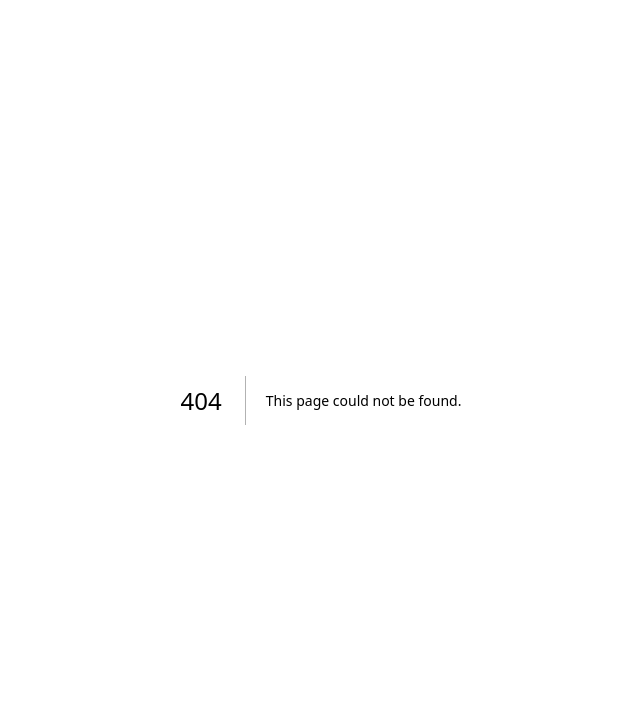
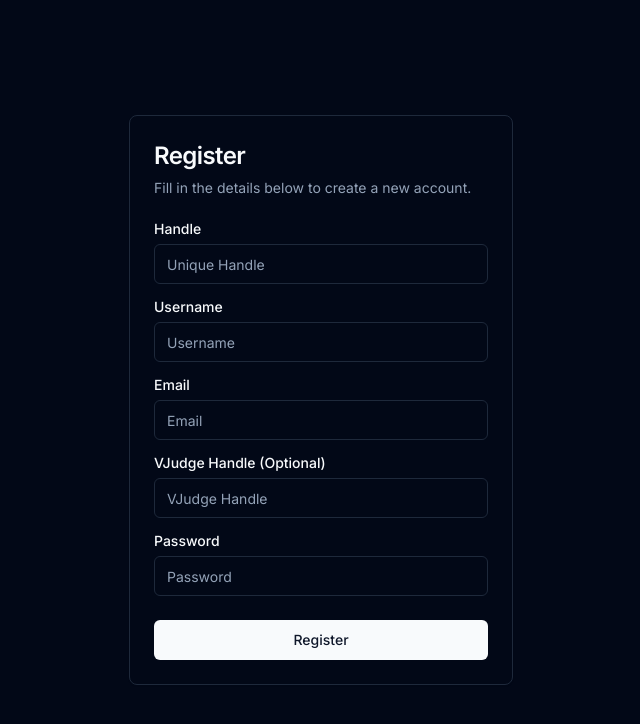
Before and after one commit to Sohaib03/LeaderBoardNextJS, a Next.js app: page /register in a window 1280 px wide. Before the commit this address had no page. Shown: the top 724 px of the page, without its empty margins (319-959 px from the left). Built offline with nearby package versions, Linux system fonts and the light colour scheme.

Commit message:
addedregistration

```diff
--- /dev/null
+++ b/app/login/page.js
@@ -0,0 +1,9 @@
+import { LoginForm } from "@/components/auth/LoginForm";
+
+export default function LoginPage() {
+  return (
+    <div className="flex items-center justify-center min-h-screen bg-dark-100">
+      <LoginForm />
+    </div>
+  );
+}
--- a/app/page.js
+++ b/app/page.js
@@ -1,10 +1,14 @@
-import { LoginForm } from "@/components/auth/LoginForm";
-import Image from "next/image";
+"use client";
+
+import { useRouter } from 'next/navigation';
+import { useEffect } from 'react';
 
 export default function Home() {
-  return (
-    <div className="flex items-center justify-center min-h-screen">
-      <LoginForm />
-    </div>
-  );
+  const router = useRouter();
+
+  useEffect(() => {
+    router.push('/login'); // Redirect to login page by default
+  }, [router]);
+
+  return null; // or a loading spinner
 }
--- /dev/null
+++ b/app/register/page.js
@@ -0,0 +1,9 @@
+import { RegisterForm } from "@/components/auth/RegisterForm";
+
+export default function RegisterPage() {
+  return (
+    <div className="flex items-center justify-center min-h-screen bg-dark-100">
+      <RegisterForm />
+    </div>
+  );
+}
--- a/components/auth/LoginForm.js
+++ b/components/auth/LoginForm.js
@@ -2,6 +2,7 @@
 
 import { useState } from 'react';
 import { useRouter } from 'next/navigation';
+import Link from 'next/link'; // Import Link from next/link
 import { Button } from "@/components/ui/button";
 import {
   Card,
@@ -23,24 +24,21 @@ export function LoginForm() {
     e.preventDefault();
 
     try {
-
-      let response = await fetch('http://127.0.0.1:8787/login', {
+      let response = await fetch('http://127.0.0.1:8000/auth/login', {
         method: 'POST',
         headers: {
           'Content-Type': 'application/json',
         },
         body: JSON.stringify({ username, password }),
-      }).then((response) => {
-        return response.json();
-      })
+      }).then((response) => response.json());
+
       console.log("Response ", response);
-      const data = response;
-      const token = data.token; // Assuming the token is returned in the response
+      const token = response.token; // Assuming the token is returned in the response
 
       console.log("Token ", token);
-      localStorage.setItem("token", token)
-      localStorage.setItem("username", data.username)
-      localStorage.setItem("userid", data.userid)
+      localStorage.setItem("token", token);
+      localStorage.setItem("username", response.username);
+      localStorage.setItem("userid", response.userid);
       router.push('/home');
     } catch (error) {
       console.error('Error:', error);
@@ -80,10 +78,18 @@ export function LoginForm() {
             />
           </div>
         </CardContent>
-        <CardFooter>
+        <CardFooter className="flex flex-col gap-2">
           <Button type="submit" className="w-full">
             Sign in
           </Button>
+          <div className="text-center">
+            Not a user?{' '}
+            <Link href="/register" passHref>
+              <span className="text-blue-600 hover:text-blue-700 font-semibold cursor-pointer">
+                Sign up
+              </span>
+            </Link>
+          </div>
         </CardFooter>
       </form>
     </Card>
--- /dev/null
+++ b/components/auth/RegisterForm.js
@@ -0,0 +1,128 @@
+"use client";
+
+import { useState } from 'react';
+import { useRouter } from 'next/navigation';
+import { Button } from "@/components/ui/button";
+import {
+  Card,
+  CardContent,
+  CardDescription,
+  CardFooter,
+  CardHeader,
+  CardTitle,
+} from "@/components/ui/card";
+import { Input } from "@/components/ui/input";
+import { Label } from "@/components/ui/label";
+
+export function RegisterForm() {
+  const [handle, setHandle] = useState('');
+  const [username, setUsername] = useState('');
+  const [password, setPassword] = useState('');
+  const [email, setEmail] = useState('');
+  const [vjudgeHandle, setVjudgeHandle] = useState('');
+  const router = useRouter();
+
+  const handleSubmit = async (e) => {
+    e.preventDefault();
+
+    try {
+      let response = await fetch('http://127.0.0.1:8000/auth/register', {
+        method: 'POST',
+        headers: {
+          'Content-Type': 'application/json',
+        },
+        body: JSON.stringify({
+          handle,
+          username,
+          password,
+          email,
+          vjudge_handle: vjudgeHandle,
+        }),
+      }).then((response) => response.json());
+
+      if (response.message === "User registered successfully") {
+        alert('Registration successful! You can now log in.');
+        router.push('/login');
+      } else {
+        alert('Registration failed: ' + response.detail);
+      }
+    } catch (error) {
+      console.error('Error:', error);
+      alert('Registration failed. Please check your details and try again.');
+    }
+  };
+
+  return (
+    <Card className="w-full max-w-sm">
+      <CardHeader>
+        <CardTitle className="text-2xl">Register</CardTitle>
+        <CardDescription>
+          Fill in the details below to create a new account.
+        </CardDescription>
+      </CardHeader>
+      <form onSubmit={handleSubmit}>
+        <CardContent className="grid gap-4">
+          <div className="grid gap-2">
+            <Label htmlFor="handle">Handle</Label>
+            <Input
+              id="handle"
+              type="text"
+              placeholder="Unique Handle"
+              value={handle}
+              onChange={(e) => setHandle(e.target.value)}
+              required
+            />
+          </div>
+          <div className="grid gap-2">
+            <Label htmlFor="username">Username</Label>
+            <Input
+              id="username"
+              type="text"
+              placeholder="Username"
+              value={username}
+              onChange={(e) => setUsername(e.target.value)}
+              required
+            />
+          </div>
+          <div className="grid gap-2">
+            <Label htmlFor="email">Email</Label>
+            <Input
+              id="email"
+              type="email"
+              placeholder="Email"
+              value={email}
+              onChange={(e) => setEmail(e.target.value)}
+              required
+            />
+          </div>
+          <div className="grid gap-2">
+            <Label htmlFor="vjudge_handle">VJudge Handle (Optional)</Label>
+            <Input
+              id="vjudge_handle"
+              type="text"
+              placeholder="VJudge Handle"
+              value={vjudgeHandle}
+              onChange={(e) => setVjudgeHandle(e.target.value)}
+            />
+          </div>
+          <div className="grid gap-2">
+            <Label htmlFor="password">Password</Label>
+            <Input
+              id="password"
+              type="password"
+              placeholder="Password"
+              value={password}
+              onChange={(e) => setPassword(e.target.value)}
+              required
+            />
+          </div>
+        </CardContent>
+        <CardFooter>
+          <Button type="submit" className="w-full">
+            Register
+          </Button>
+        </CardFooter>
+      </form>
+    </Card>
+  );
+}
```
